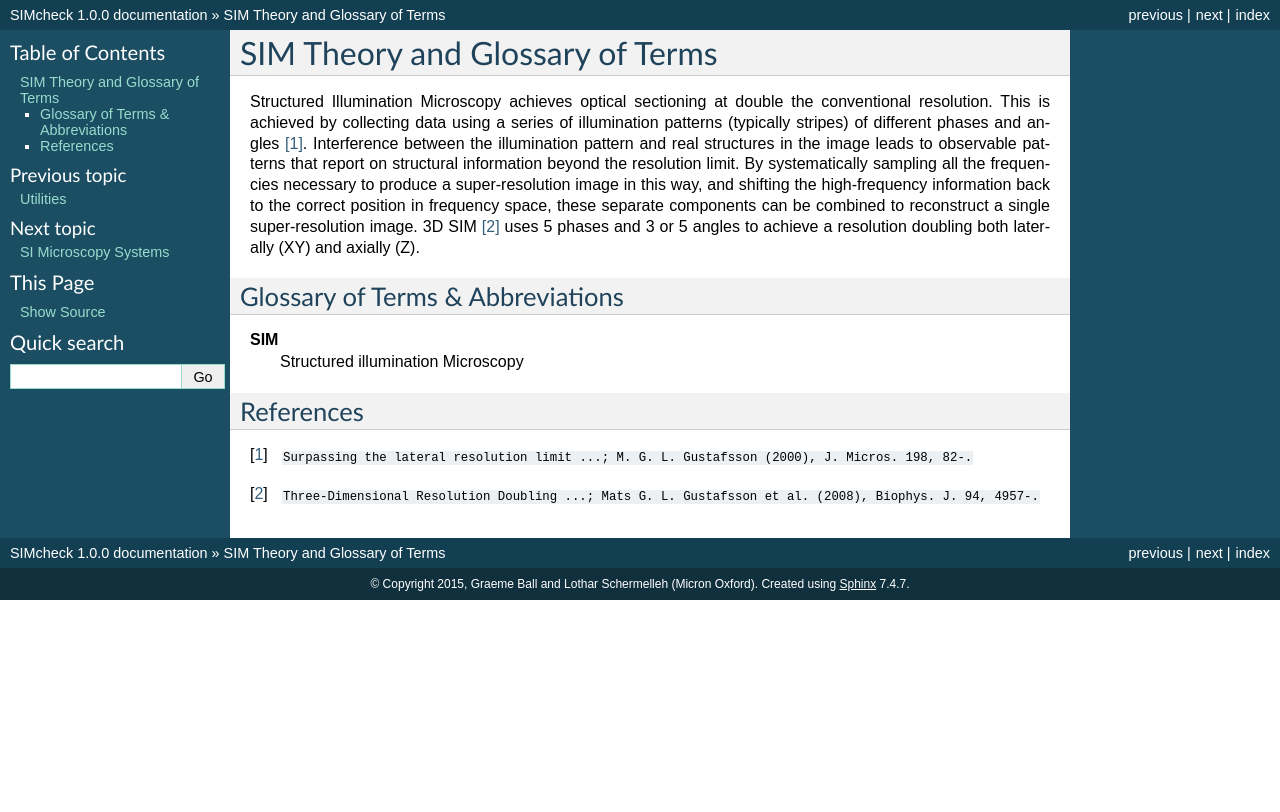
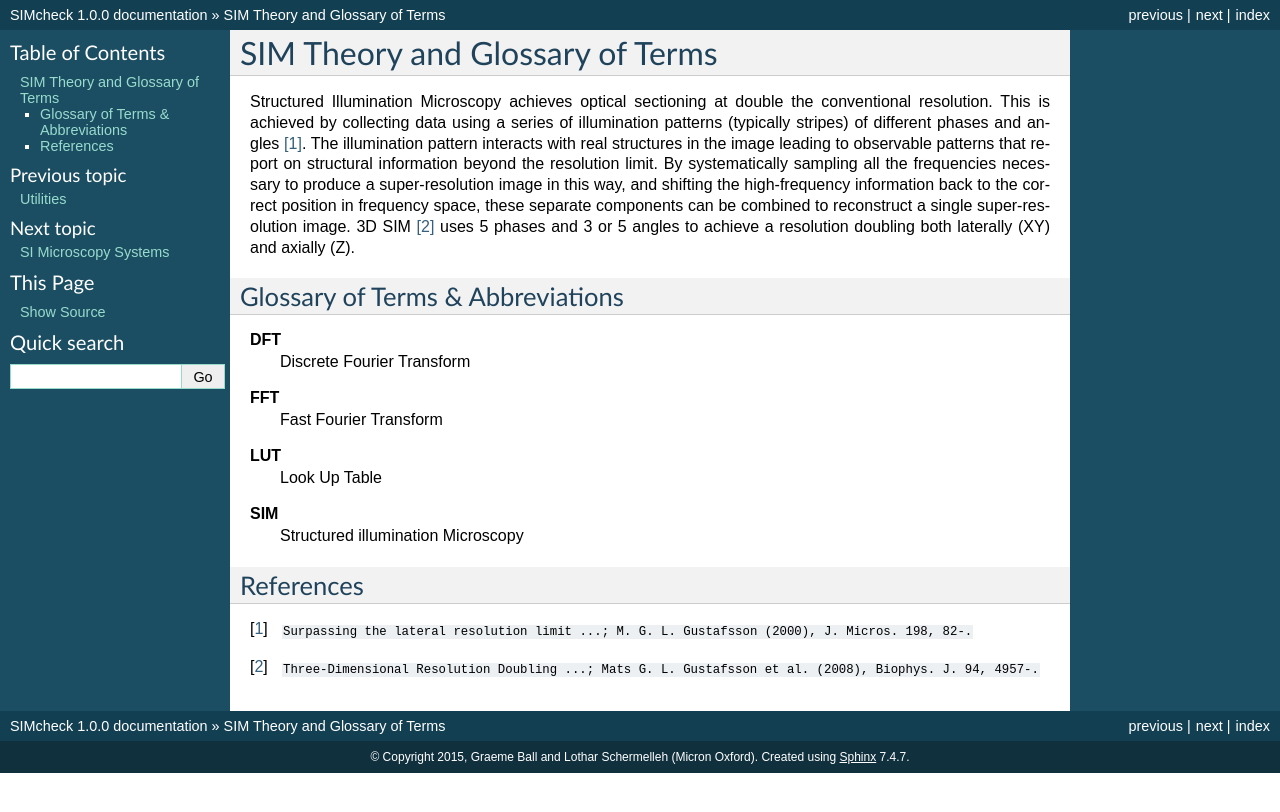
Before and after one commit to MicronOxford/SIMcheck_Manual, a Sphinx documentation site: the page built from source/theory_gloss.rst, in a window 1280 px wide. Shown: the top 812 px of the page. Built offline with Sphinx 7.4.7, drawn with Linux system fonts in a browser that asks for light colours.

Commit message:
add some new terms to glossary

```diff
--- a/source/theory_gloss.rst
+++ b/source/theory_gloss.rst
@@ -4,8 +4,8 @@ SIM Theory and Glossary of Terms
 Structured Illumination Microscopy achieves optical sectioning at double the
 conventional resolution. This is achieved by collecting data using a series of
 illumination patterns (typically stripes) of different phases and angles [#]_.
-Interference between the illumination pattern and real structures in the image
-leads to observable patterns that report on structural information beyond the
+The illumination pattern interacts with real structures in the image
+leading to observable patterns that report on structural information beyond the
 resolution limit. By systematically sampling all the frequencies necessary to
 produce a super-resolution image in this way, and shifting the high-frequency
 information back to the correct position in frequency space, these separate
@@ -16,6 +16,15 @@ laterally (XY) and axially (Z).
 Glossary of Terms & Abbreviations
 ---------------------------------
 
+**DFT**
+    Discrete Fourier Transform
+
+**FFT**
+    Fast Fourier Transform
+
+**LUT**
+    Look Up Table
+
 **SIM**
     Structured illumination Microscopy
 
```
